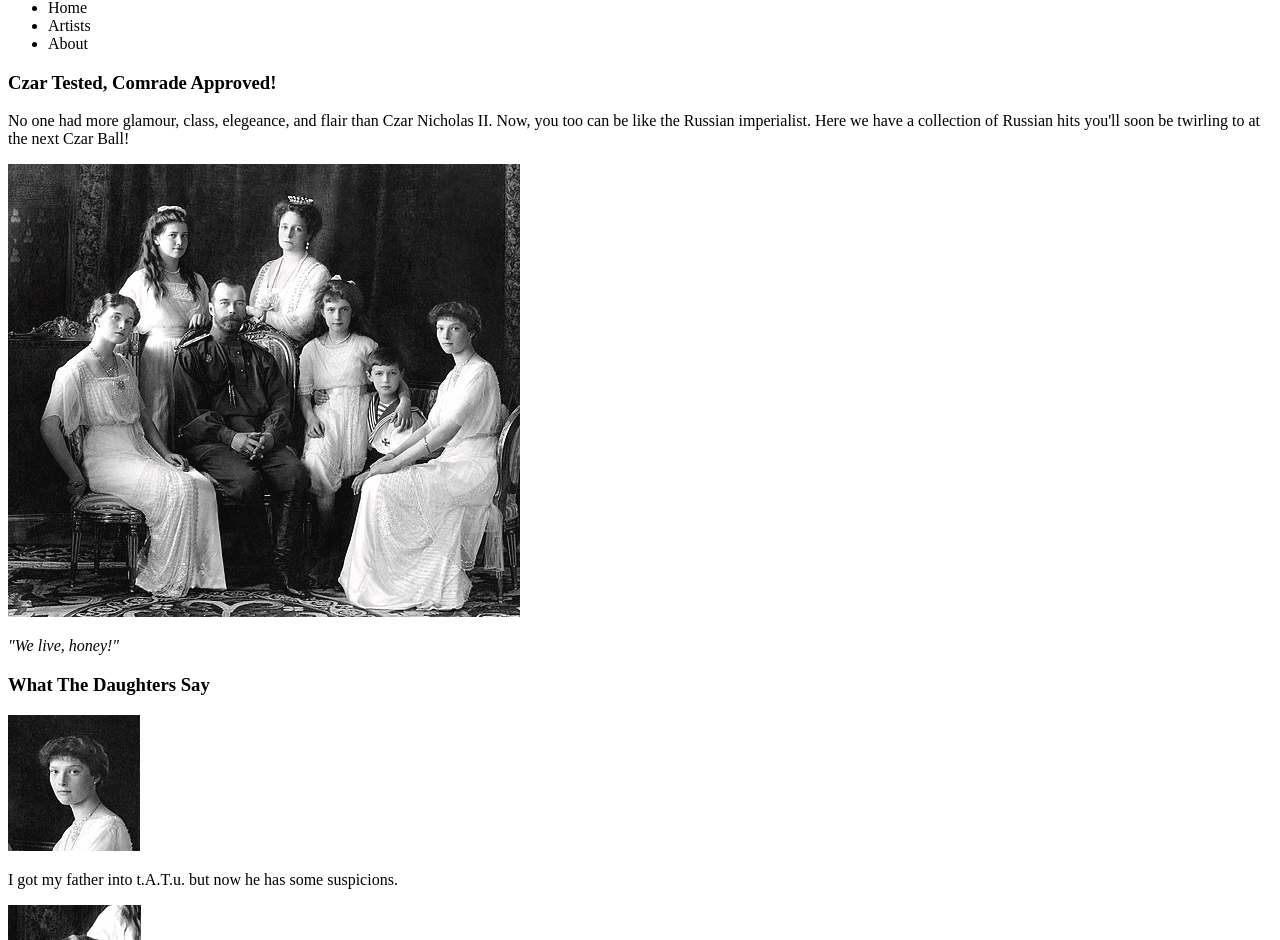
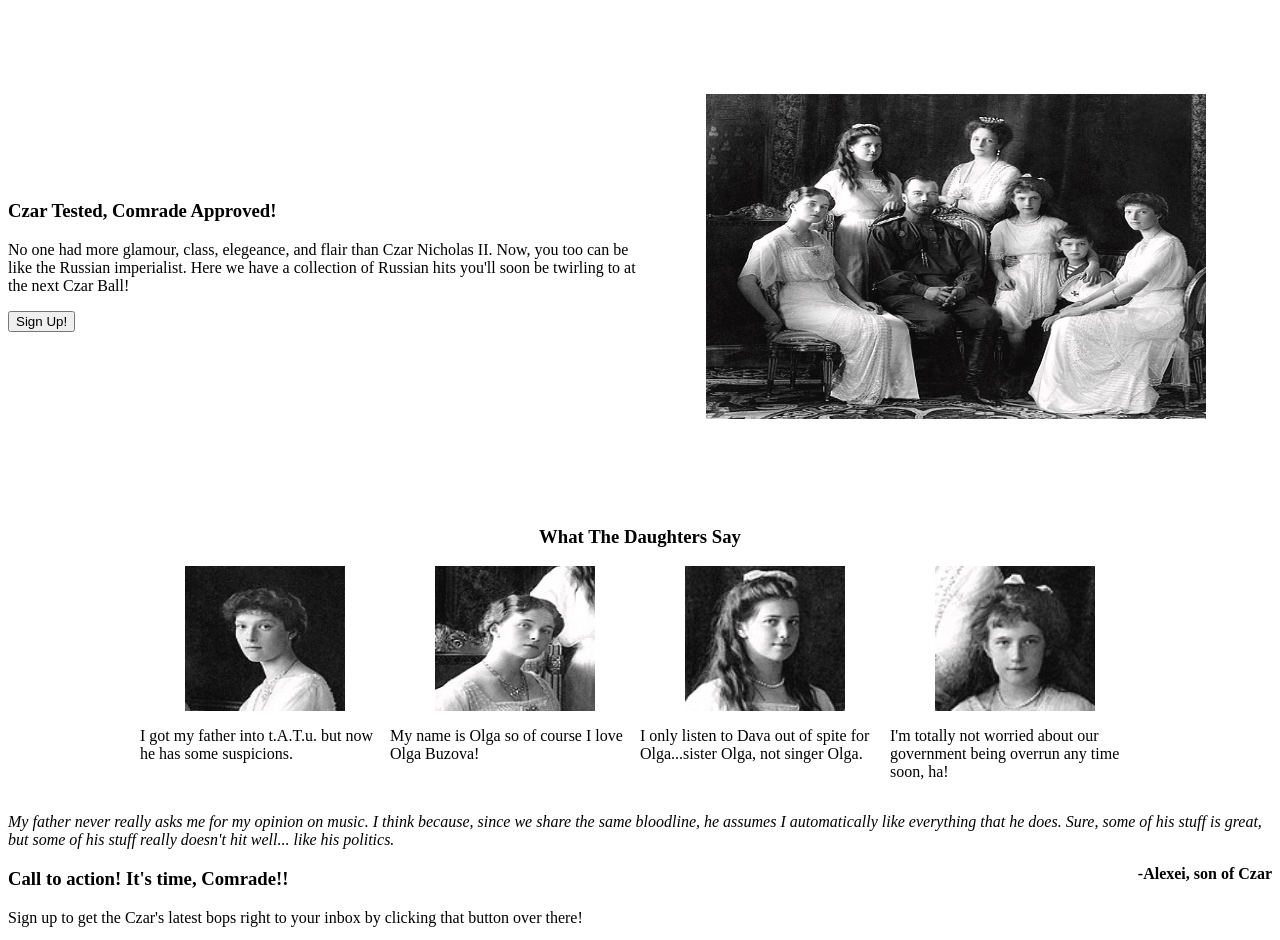
Before and after one commit to smiquirr/LandingPage, a plain HTML site: page index.html in a window 1280 px wide. Shown: the part 68-1008 px from the top of the page. Drawn offline with Linux system fonts and the light colour scheme.

Commit message:
Finished Basic Layout

```diff
--- a/index.html
+++ b/index.html
@@ -4,6 +4,7 @@
     <meta charset="UTF-8">
     <meta http-equiv="X-UA-Compatible" content="IE=edge">
     <meta name="viewport" content="width=device-width, initial-scale=1.0">
+    <link rel="stylesheet" href="styles.css">
     <title>Ruskee Bops - Russian Hits You'll Enjoy</title>
 </head>
 <body>
@@ -20,55 +21,77 @@
         <section class="hero">
             <div class="welcome-info">
                 <h3>Czar Tested, Comrade Approved!</h3>
-                <p>No one had more glamour, class, elegeance, and flair than Czar Nicholas II. Now, you too can be like the
+                <p class="hero-text">No one had more glamour, class, elegeance, and flair than Czar Nicholas II. Now, you too can be like the
                     Russian imperialist. Here we have a collection of Russian hits you'll soon be twirling to at the next Czar
                     Ball!
                 </p>
-                <img src="images/czarfamily.jpg" alt="image of the czar family in 1913">
-                <p><em>"We live, honey!"</em></p>
+                <button class="hero-button">Sign Up!</button>
+            </div>
+            <div class="image">
+                <img src="images/czarfamily.jpg" alt="image of the czar family in 1913" style="width:500px;height:325px;">
+            </div>
+
+
             </div>
         </section>
 
         <section class="daughters-info">
-            <h3>What The Daughters Say</h3>
+            <h3 class="d-say">What The Daughters Say</h3>
 
             <div class="card-contain">
 
                 <div class="card">
-                    <!-- card image-->
-                    <img src="images/Tatianna.png" alt="Image of Tatianna">
+
+                    <img src="images/Tatianna.png" alt="Image of Tatianna" style="width:160px;height:145px;">
+
                     <p>I got my father into t.A.T.u. but now he has some suspicions.</p>
                 </div>
 
                 <div class="card">
-                    <!-- card image-->
-                    <img src="images/Olga.png" alt="Image of Olga">
+
+                    <img src="images/Olga.png" alt="Image of Olga" style="width:160px;height:145px;">
+
                     <p>My name is Olga so of course I love Olga Buzova!</p>
                 </div>
 
                 <div class="card">
-                    <!-- card image-->
-                    <img src="images/Maria.png" alt="image of Maaria">
-                    <p>I only listen to Dava out of spite for Olga.</p>
+
+                    <img src="images/Maria.png" alt="image of Maaria" style="width:160px;height:145px;">
+
+                    <p>I only listen to Dava out of spite for Olga...sister Olga, not singer Olga.</p>
                 </div>
 
                 <div class="card">
-                    <!-- card image-->
-                    <img src="images/Anastasia.png" alt="image of Anastasia">
+
+                    <img src="images/Anastasia.png" alt="image of Anastasia" style="width:160px;height:145px;">
+
                     <p>I'm totally not worried about our government being overrun any time soon, ha!</p>
                 </div>
             </div>
         </section>
 
         <section class="quote-contain">
-            <em>My father never really asks me for my opinion on music. I think because, since we share the same bloodline, he assumes I
+            <div class="quote-text">
+            <p>My father never really asks me for my opinion on music. I think because, since we share the same bloodline, he assumes I
                 automatically like everything that he does. Sure, some of his stuff is great, but some of his stuff really doesn't hit well...
-                like his politics.</em>
+                like his politics.</p>
+            </div>
                 <div class="quoter">
                     <b>-Alexei, son of Czar</b>
                 </div>
-            </em>
+        </section>
+
+        <section class="action-call">
+            <h3>Call to action! It's time, Comrade!!</h3>
+            <p class="action-text">
+                Sign up to get the Czar's latest bops right to your inbox by clicking that button over there!
+            </p>
+            <button class="action-button">Da, Comrade!</button>
         </section>
     </main>
+
+    <footer>
+        Copyright &#169; The Odin Project 2021
+    </footer>
 </body>
 </html>
--- a/styles.css
+++ b/styles.css
@@ -0,0 +1,71 @@
+
+header
+{
+    display: flex;
+    justify-content: space-between;
+}
+
+.hero
+{
+    display: flex;
+    justify-content: center;
+    align-items: center;
+}
+
+.d-say
+{
+    text-align: center;
+}
+
+.welcome-info
+{
+
+    width: 50%;
+}
+
+.card-contain
+{
+    display: flex;
+    justify-content: center;
+
+}
+
+.card
+{
+    display: flex;
+    flex-direction: column;
+    justify-content: center;
+    align-items: center;
+    width: 250px;
+    block-size: fit-content;
+
+}
+.image
+{
+    width: 50%;
+    height: 500px;
+    display: flex;
+    justify-content: center;
+    align-items: center;
+}
+
+.quote-text
+{
+    font-style: italic
+}
+
+.quoter
+{
+    float: right;
+}
+ul
+{
+    display: flex;
+    gap: 14px;
+    padding: 0;
+}
+
+li
+{
+    list-style-type: none;
+}
```
